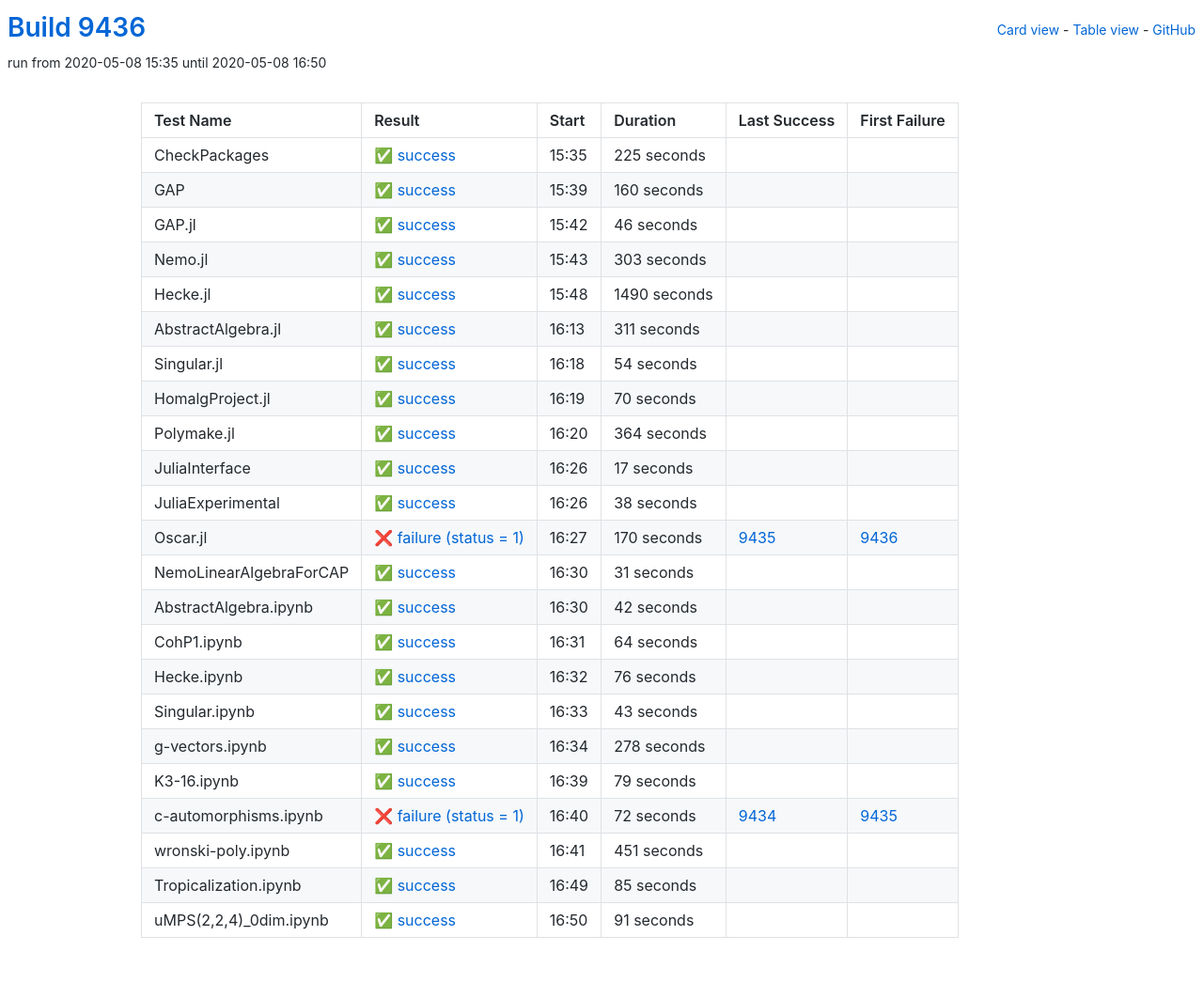
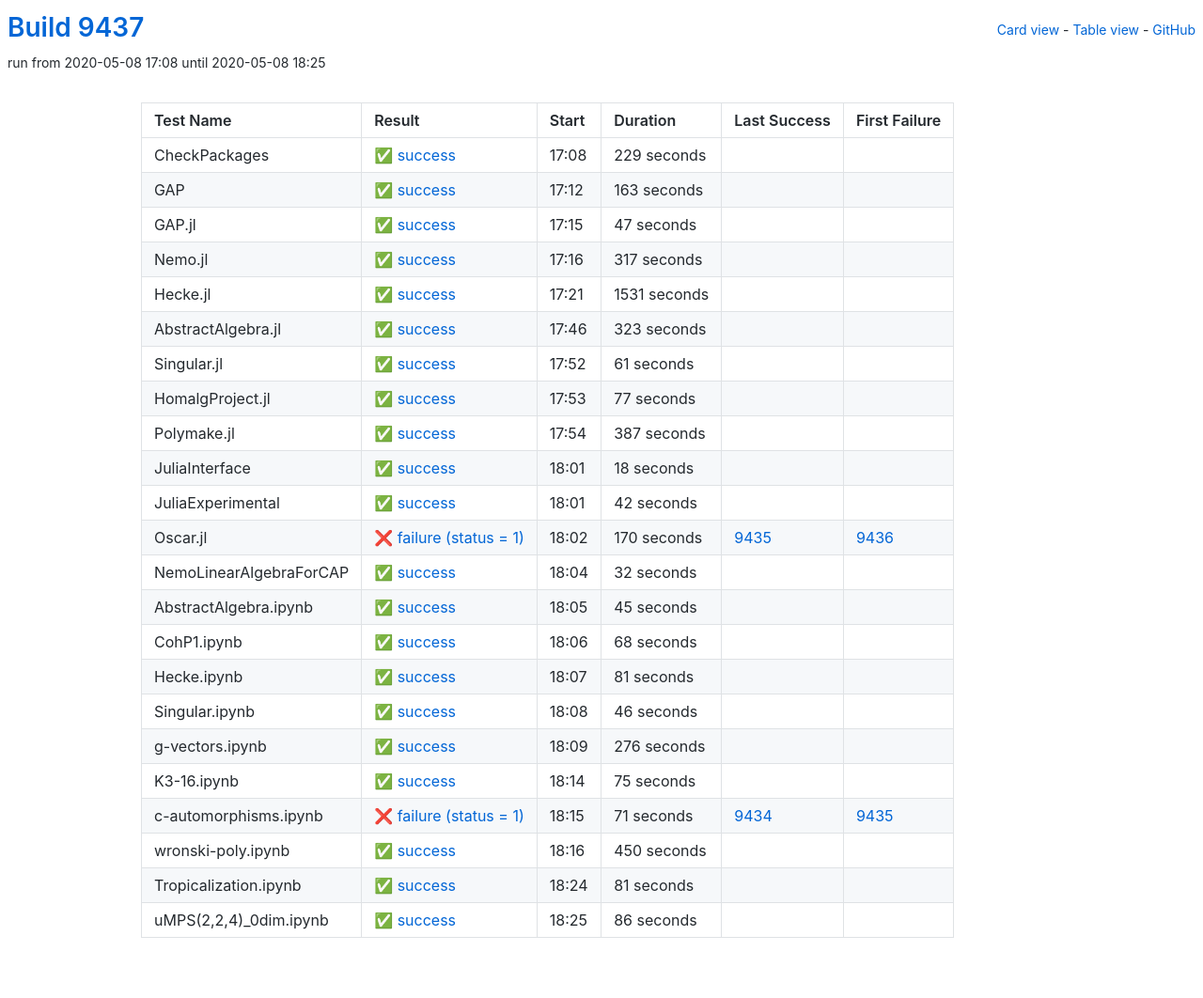
Before and after one commit to oscar-system/oscar-ci-status, a Jekyll site: the page built from table.html, in a window 1280 px wide. Shown: the whole page at 94% size. Built offline with Jekyll 4.4.1, drawn with Linux system fonts in a browser that asks for light colours.

Commit message:
Build 9437

```diff
--- a/_data/ci.yml
+++ b/_data/ci.yml
@@ -1,137 +1,137 @@
-build: 9436
-build_url: https://oscarci.mathematik.uni-kl.de/job/oscar/9436/
+build: 9437
+build_url: https://oscarci.mathematik.uni-kl.de/job/oscar/9437/
 job: oscar
 tests:
-- duration: 225
+- duration: 229
   exitcode: 0
   first_failure: false
   first_failure_url: null
   id: checkpackages
   last_success: false
   last_success_url: null
-  log: https://oscarci.mathematik.uni-kl.de/job/oscar/9436/artifact/logs/build-9436/CheckPackages.log
+  log: https://oscarci.mathematik.uni-kl.de/job/oscar/9437/artifact/logs/build-9437/CheckPackages.log
   name: CheckPackages
-  start: 2020-05-08 15:35
+  start: 2020-05-08 17:08
   status: success
   success: true
-- duration: 160
+- duration: 163
   exitcode: 0
   first_failure: false
   first_failure_url: null
   id: gap
   last_success: false
   last_success_url: null
-  log: https://oscarci.mathematik.uni-kl.de/job/oscar/9436/artifact/logs/build-9436/GAP.log
+  log: https://oscarci.mathematik.uni-kl.de/job/oscar/9437/artifact/logs/build-9437/GAP.log
   name: GAP
-  start: 2020-05-08 15:39
+  start: 2020-05-08 17:12
   status: success
   success: true
-- duration: 46
+- duration: 47
   exitcode: 0
   first_failure: false
   first_failure_url: null
   id: gap-jl
   last_success: false
   last_success_url: null
-  log: https://oscarci.mathematik.uni-kl.de/job/oscar/9436/artifact/logs/build-9436/GAP.jl.log
+  log: https://oscarci.mathematik.uni-kl.de/job/oscar/9437/artifact/logs/build-9437/GAP.jl.log
   name: GAP.jl
-  start: 2020-05-08 15:42
+  start: 2020-05-08 17:15
   status: success
   success: true
-- duration: 303
+- duration: 317
   exitcode: 0
   first_failure: false
   first_failure_url: null
   id: nemo-jl
   last_success: false
   last_success_url: null
-  log: https://oscarci.mathematik.uni-kl.de/job/oscar/9436/artifact/logs/build-9436/Nemo.jl.log
+  log: https://oscarci.mathematik.uni-kl.de/job/oscar/9437/artifact/logs/build-9437/Nemo.jl.log
   name: Nemo.jl
-  start: 2020-05-08 15:43
+  start: 2020-05-08 17:16
   status: success
   success: true
-- duration: 1490
+- duration: 1531
   exitcode: 0
   first_failure: false
   first_failure_url: null
   id: hecke-jl
   last_success: false
   last_success_url: null
-  log: https://oscarci.mathematik.uni-kl.de/job/oscar/9436/artifact/logs/build-9436/Hecke.jl.log
+  log: https://oscarci.mathematik.uni-kl.de/job/oscar/9437/artifact/logs/build-9437/Hecke.jl.log
   name: Hecke.jl
-  start: 2020-05-08 15:48
+  start: 2020-05-08 17:21
   status: success
   success: true
-- duration: 311
+- duration: 323
   exitcode: 0
   first_failure: false
   first_failure_url: null
   id: abstractalgebra-jl
   last_success: false
   last_success_url: null
-  log: https://oscarci.mathematik.uni-kl.de/job/oscar/9436/artifact/logs/build-9436/AbstractAlgebra.jl.log
+  log: https://oscarci.mathematik.uni-kl.de/job/oscar/9437/artifact/logs/build-9437/AbstractAlgebra.jl.log
   name: AbstractAlgebra.jl
-  start: 2020-05-08 16:13
+  start: 2020-05-08 17:46
   status: success
   success: true
-- duration: 54
+- duration: 61
   exitcode: 0
   first_failure: false
   first_failure_url: null
   id: singular-jl
   last_success: false
   last_success_url: null
-  log: https://oscarci.mathematik.uni-kl.de/job/oscar/9436/artifact/logs/build-9436/Singular.jl.log
+  log: https://oscarci.mathematik.uni-kl.de/job/oscar/9437/artifact/logs/build-9437/Singular.jl.log
   name: Singular.jl
-  start: 2020-05-08 16:18
+  start: 2020-05-08 17:52
   status: success
   success: true
-- duration: 70
+- duration: 77
   exitcode: 0
   first_failure: false
   first_failure_url: null
   id: homalgproject-jl
   last_success: false
   last_success_url: null
-  log: https://oscarci.mathematik.uni-kl.de/job/oscar/9436/artifact/logs/build-9436/HomalgProject.jl.log
+  log: https://oscarci.mathematik.uni-kl.de/job/oscar/9437/artifact/logs/build-9437/HomalgProject.jl.log
   name: HomalgProject.jl
-  start: 2020-05-08 16:19
+  start: 2020-05-08 17:53
   status: success
   success: true
-- duration: 364
+- duration: 387
   exitcode: 0
   first_failure: false
   first_failure_url: null
   id: polymake-jl
   last_success: false
   last_success_url: null
-  log: https://oscarci.mathematik.uni-kl.de/job/oscar/9436/artifact/logs/build-9436/Polymake.jl.log
+  log: https://oscarci.mathematik.uni-kl.de/job/oscar/9437/artifact/logs/build-9437/Polymake.jl.log
   name: Polymake.jl
-  start: 2020-05-08 16:20
+  start: 2020-05-08 17:54
   status: success
   success: true
-- duration: 17
+- duration: 18
   exitcode: 0
   first_failure: false
   first_failure_url: null
   id: juliainterface
   last_success: false
   last_success_url: null
-  log: https://oscarci.mathematik.uni-kl.de/job/oscar/9436/artifact/logs/build-9436/JuliaInterface.log
+  log: https://oscarci.mathematik.uni-kl.de/job/oscar/9437/artifact/logs/build-9437/JuliaInterface.log
   name: JuliaInterface
-  start: 2020-05-08 16:26
+  start: 2020-05-08 18:01
   status: success
   success: true
-- duration: 38
+- duration: 42
   exitcode: 0
   first_failure: false
   first_failure_url: null
   id: juliaexperimental
   last_success: false
   last_success_url: null
-  log: https://oscarci.mathematik.uni-kl.de/job/oscar/9436/artifact/logs/build-9436/JuliaExperimental.log
+  log: https://oscarci.mathematik.uni-kl.de/job/oscar/9437/artifact/logs/build-9437/JuliaExperimental.log
   name: JuliaExperimental
-  start: 2020-05-08 16:26
+  start: 2020-05-08 18:01
   status: success
   success: true
 - duration: 170
@@ -141,140 +141,140 @@ tests:
   id: oscar-jl
   last_success: 9435
   last_success_url: https://oscarci.mathematik.uni-kl.de/job/oscar/9435/
-  log: https://oscarci.mathematik.uni-kl.de/job/oscar/9436/artifact/logs/build-9436/Oscar.jl.log
+  log: https://oscarci.mathematik.uni-kl.de/job/oscar/9437/artifact/logs/build-9437/Oscar.jl.log
   name: Oscar.jl
-  start: 2020-05-08 16:27
+  start: 2020-05-08 18:02
   status: failure
   success: false
-- duration: 31
+- duration: 32
   exitcode: 0
   first_failure: false
   first_failure_url: null
   id: nemolinearalgebraforcap
   last_success: false
   last_success_url: null
-  log: https://oscarci.mathematik.uni-kl.de/job/oscar/9436/artifact/logs/build-9436/NemoLinearAlgebraForCAP.log
+  log: https://oscarci.mathematik.uni-kl.de/job/oscar/9437/artifact/logs/build-9437/NemoLinearAlgebraForCAP.log
   name: NemoLinearAlgebraForCAP
-  start: 2020-05-08 16:30
+  start: 2020-05-08 18:04
   status: success
   success: true
-- duration: 42
+- duration: 45
   exitcode: 0
   first_failure: false
   first_failure_url: null
   id: abstractalgebra-ipynb
   last_success: false
   last_success_url: null
-  log: https://oscarci.mathematik.uni-kl.de/job/oscar/9436/artifact/logs/build-9436/AbstractAlgebra.ipynb.log
+  log: https://oscarci.mathematik.uni-kl.de/job/oscar/9437/artifact/logs/build-9437/AbstractAlgebra.ipynb.log
   name: AbstractAlgebra.ipynb
-  start: 2020-05-08 16:30
+  start: 2020-05-08 18:05
   status: success
   success: true
-- duration: 64
+- duration: 68
   exitcode: 0
   first_failure: false
   first_failure_url: null
   id: cohp1-ipynb
   last_success: false
   last_success_url: null
-  log: https://oscarci.mathematik.uni-kl.de/job/oscar/9436/artifact/logs/build-9436/CohP1.ipynb.log
+  log: https://oscarci.mathematik.uni-kl.de/job/oscar/9437/artifact/logs/build-9437/CohP1.ipynb.log
   name: CohP1.ipynb
-  start: 2020-05-08 16:31
+  start: 2020-05-08 18:06
   status: success
   success: true
-- duration: 76
+- duration: 81
   exitcode: 0
   first_failure: false
   first_failure_url: null
   id: hecke-ipynb
   last_success: false
   last_success_url: null
-  log: https://oscarci.mathematik.uni-kl.de/job/oscar/9436/artifact/logs/build-9436/Hecke.ipynb.log
+  log: https://oscarci.mathematik.uni-kl.de/job/oscar/9437/artifact/logs/build-9437/Hecke.ipynb.log
   name: Hecke.ipynb
-  start: 2020-05-08 16:32
+  start: 2020-05-08 18:07
   status: success
   success: true
-- duration: 43
+- duration: 46
   exitcode: 0
   first_failure: false
   first_failure_url: null
   id: singular-ipynb
   last_success: false
   last_success_url: null
-  log: https://oscarci.mathematik.uni-kl.de/job/oscar/9436/artifact/logs/build-9436/Singular.ipynb.log
+  log: https://oscarci.mathematik.uni-kl.de/job/oscar/9437/artifact/logs/build-9437/Singular.ipynb.log
   name: Singular.ipynb
-  start: 2020-05-08 16:33
+  start: 2020-05-08 18:08
   status: success
   success: true
-- duration: 278
+- duration: 276
   exitcode: 0
   first_failure: false
   first_failure_url: null
   id: g-vectors-ipynb
   last_success: false
   last_success_url: null
-  log: https://oscarci.mathematik.uni-kl.de/job/oscar/9436/artifact/logs/build-9436/g-vectors.ipynb.log
+  log: https://oscarci.mathematik.uni-kl.de/job/oscar/9437/artifact/logs/build-9437/g-vectors.ipynb.log
   name: g-vectors.ipynb
-  start: 2020-05-08 16:34
+  start: 2020-05-08 18:09
   status: success
   success: true
-- duration: 79
+- duration: 75
   exitcode: 0
   first_failure: false
   first_failure_url: null
   id: k3-16-ipynb
   last_success: false
   last_success_url: null
-  log: https://oscarci.mathematik.uni-kl.de/job/oscar/9436/artifact/logs/build-9436/K3-16.ipynb.log
+  log: https://oscarci.mathematik.uni-kl.de/job/oscar/9437/artifact/logs/build-9437/K3-16.ipynb.log
   name: K3-16.ipynb
-  start: 2020-05-08 16:39
+  start: 2020-05-08 18:14
   status: success
   success: true
-- duration: 72
+- duration: 71
   exitcode: 1
   first_failure: 9435
   first_failure_url: https://oscarci.mathematik.uni-kl.de/job/oscar/9435/
   id: c-automorphisms-ipynb
   last_success: 9434
   last_success_url: https://oscarci.mathematik.uni-kl.de/job/oscar/9434/
-  log: https://oscarci.mathematik.uni-kl.de/job/oscar/9436/artifact/logs/build-9436/c-automorphisms.ipynb.log
+  log: https://oscarci.mathematik.uni-kl.de/job/oscar/9437/artifact/logs/build-9437/c-automorphisms.ipynb.log
   name: c-automorphisms.ipynb
-  start: 2020-05-08 16:40
+  start: 2020-05-08 18:15
   status: failure
   success: false
-- duration: 451
+- duration: 450
   exitcode: 0
   first_failure: false
   first_failure_url: null
   id: wronski-poly-ipynb
   last_success: false
   last_success_url: null
-  log: https://oscarci.mathematik.uni-kl.de/job/oscar/9436/artifact/logs/build-9436/wronski-poly.ipynb.log
+  log: https://oscarci.mathematik.uni-kl.de/job/oscar/9437/artifact/logs/build-9437/wronski-poly.ipynb.log
   name: wronski-poly.ipynb
-  start: 2020-05-08 16:41
+  start: 2020-05-08 18:16
   status: success
   success: true
-- duration: 85
+- duration: 81
   exitcode: 0
   first_failure: false
   first_failure_url: null
   id: tropicalization-ipynb
   last_success: false
   last_success_url: null
-  log: https://oscarci.mathematik.uni-kl.de/job/oscar/9436/artifact/logs/build-9436/Tropicalization.ipynb.log
+  log: https://oscarci.mathematik.uni-kl.de/job/oscar/9437/artifact/logs/build-9437/Tropicalization.ipynb.log
   name: Tropicalization.ipynb
-  start: 2020-05-08 16:49
+  start: 2020-05-08 18:24
   status: success
   success: true
-- duration: 91
+- duration: 86
   exitcode: 0
   first_failure: false
   first_failure_url: null
   id: umps-2-2-4-0dim-ipynb
   last_success: false
   last_success_url: null
-  log: https://oscarci.mathematik.uni-kl.de/job/oscar/9436/artifact/logs/build-9436/uMPS-2-2-4-_0dim.ipynb.log
+  log: https://oscarci.mathematik.uni-kl.de/job/oscar/9437/artifact/logs/build-9437/uMPS-2-2-4-_0dim.ipynb.log
   name: uMPS(2,2,4)_0dim.ipynb
-  start: 2020-05-08 16:50
+  start: 2020-05-08 18:25
   status: success
   success: true
```
Also changed, not shown: README.md.
